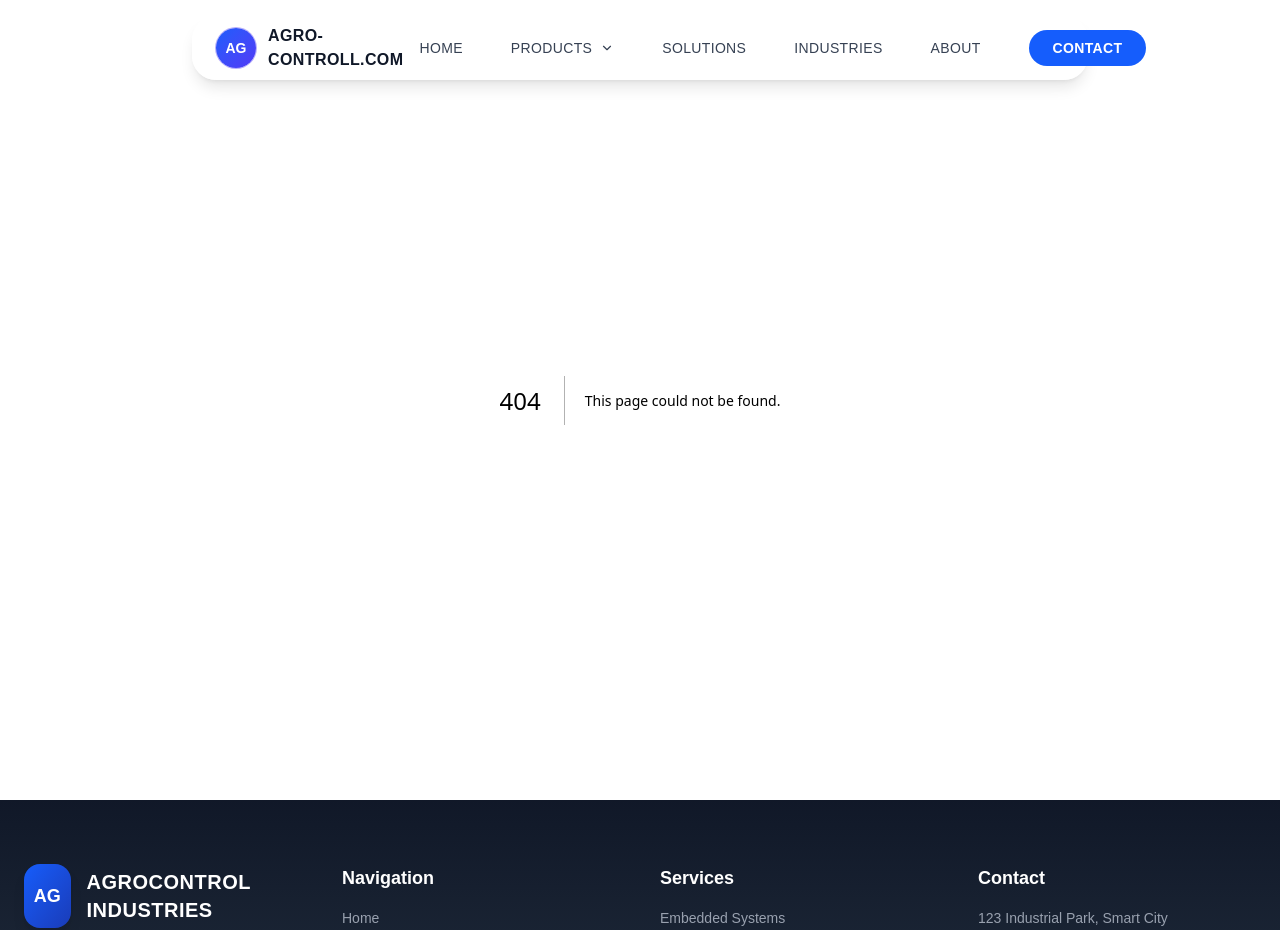
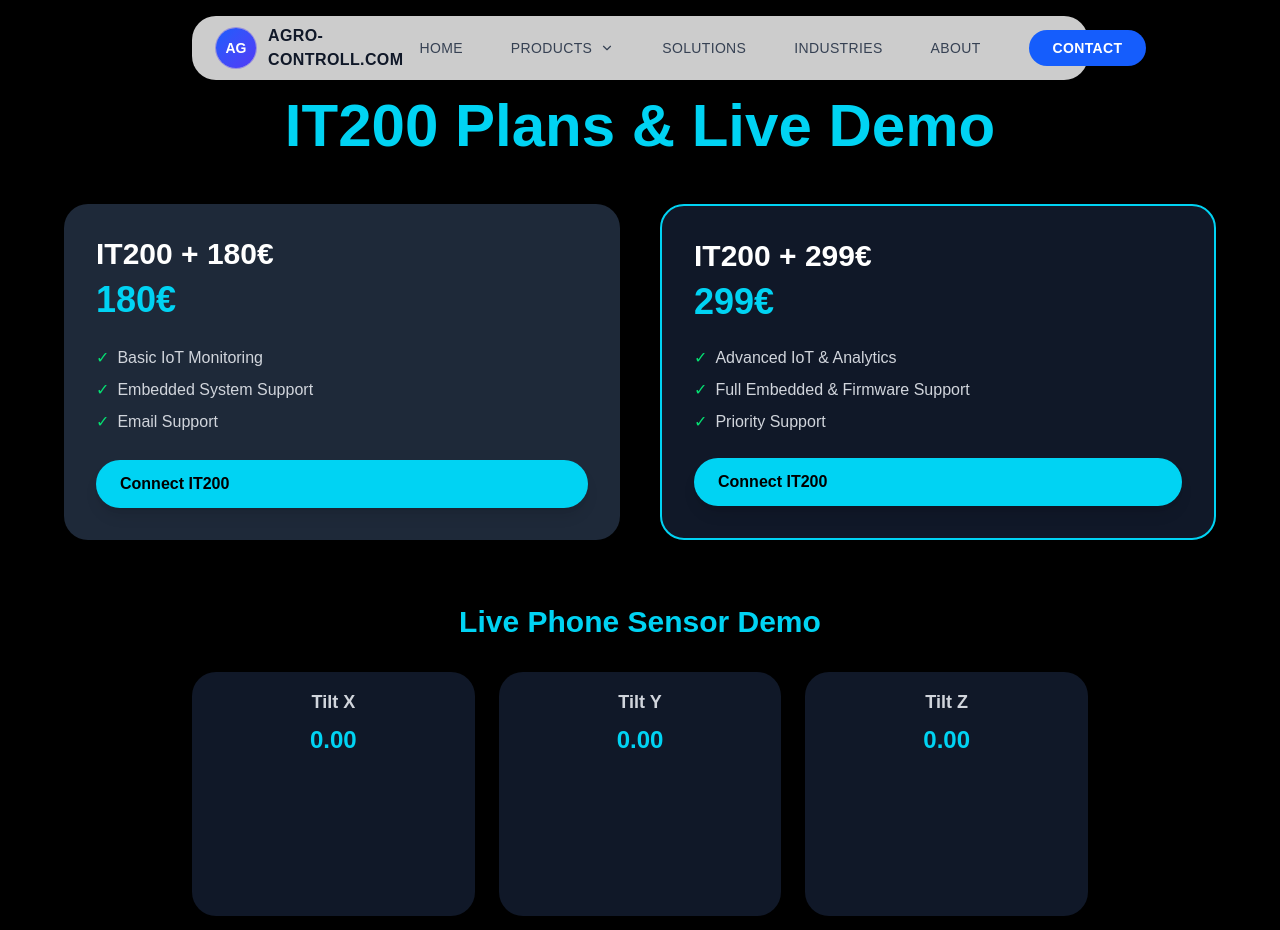
Before and after one commit to Bm8725/agrocontroll.com, a Next.js app: page /ifarm in a window 1280 px wide. Before the commit this address had no page. Shown: the top 930 px of the page. Built offline with nearby package versions, Linux system fonts and the light colour scheme.

Commit message:
Update chat add

```diff
--- a/package.json
+++ b/package.json
@@ -15,7 +15,8 @@
     "react": "19.2.1",
     "react-chartjs-2": "^5.3.1",
     "react-dom": "19.2.1",
-    "react-icons": "^5.5.0"
+    "react-icons": "^5.5.0",
+    "recharts": "^3.6.0"
   },
   "devDependencies": {
     "@tailwindcss/postcss": "^4",
--- a/src/app/header/header.js
+++ b/src/app/header/header.js
@@ -20,7 +20,7 @@ export default function Navbar() {
       submenu: [
         { title: "w200 ECO WASH CONTROLLER", href: "/w200-controller/" },
         { title: "iT200 ECO SMART TANK CONTROLLER", href: "/it200-controller/" },
-        { title: "iFARM MANAGEMENT ", href: "/404/" },
+        { title: "iFARM MANAGEMENT ", href: "/ifarm/" },
       ],
     },
     { title: "Solutions", href: "/" },
--- /dev/null
+++ b/src/app/ifarm/page.js
@@ -0,0 +1,130 @@
+"use client";
+
+import { useState, useEffect } from "react";
+import { motion } from "framer-motion";
+
+export default function IT200DashboardPlans() {
+  const plans = [
+    {
+      name: "IT200 + 180€",
+      price: "180€",
+      features: ["Basic IoT Monitoring", "Embedded System Support", "Email Support"],
+    },
+    {
+      name: "IT200 + 299€",
+      price: "299€",
+      features: ["Advanced IoT & Analytics", "Full Embedded & Firmware Support", "Priority Support"],
+      highlight: true,
+    },
+  ];
+
+  const [sensors, setSensors] = useState({
+    tiltX: 0,
+    tiltY: 0,
+    tiltZ: 0,
+  });
+
+  const [historyX, setHistoryX] = useState(Array(10).fill(0));
+  const [historyY, setHistoryY] = useState(Array(10).fill(0));
+  const [historyZ, setHistoryZ] = useState(Array(10).fill(0));
+
+  useEffect(() => {
+    function handleMotion(event) {
+      const x = event.accelerationIncludingGravity?.x ?? 0;
+      const y = event.accelerationIncludingGravity?.y ?? 0;
+      const z = event.accelerationIncludingGravity?.z ?? 0;
+
+      setSensors({ tiltX: x, tiltY: y, tiltZ: z });
+      setHistoryX((prev) => [...prev.slice(-9), x]);
+      setHistoryY((prev) => [...prev.slice(-9), y]);
+      setHistoryZ((prev) => [...prev.slice(-9), z]);
+    }
+
+    if (typeof window !== "undefined" && window.DeviceMotionEvent) {
+      window.addEventListener("devicemotion", handleMotion);
+    }
+
+    return () => {
+      if (typeof window !== "undefined" && window.DeviceMotionEvent) {
+        window.removeEventListener("devicemotion", handleMotion);
+      }
+    };
+  }, []);
+
+  const renderBars = (data, color) =>
+    data.map((v, i) => (
+      <motion.div
+        key={i}
+        initial={{ height: 0 }}
+        animate={{ height: Math.min(Math.abs(v) * 10, 100) }}
+        transition={{ duration: 0.3, type: "spring", stiffness: 120 }}
+        className={`flex-1 ${color} rounded`}
+      />
+    ));
+
+  const safeToFixed = (value) => (value != null ? value.toFixed(2) : "0.00");
+
+  return (
+    <main className="min-h-screen bg-black text-white px-6 py-24 flex flex-col items-center">
+      <h1 className="text-5xl md:text-6xl font-extrabold text-cyan-400 text-center mb-12">
+        IT200 Plans & Live Demo
+      </h1>
+
+      {/* Plans */}
+      <div className="grid md:grid-cols-2 gap-10 w-full max-w-6xl mb-16">
+        {plans.map((plan, i) => (
+          <motion.div
+            key={i}
+            whileHover={{ scale: 1.05, boxShadow: "0px 12px 24px rgba(0,255,255,0.4)" }}
+            className={`p-8 rounded-3xl shadow-lg flex flex-col justify-between ${
+              plan.highlight ? "border-cyan-400 border-2 bg-gray-900" : "border-gray-700 bg-gray-800"
+            }`}
+          >
+            <div className="mb-6">
+              <h3 className="text-3xl font-bold text-white mb-2">{plan.name}</h3>
+              <p className="text-4xl font-extrabold text-cyan-400">{plan.price}</p>
+            </div>
+
+            <ul className="mb-6 space-y-2 text-gray-300">
+              {plan.features.map((f, idx) => (
+                <li key={idx} className="before:content-['✓'] before:text-green-400 before:mr-2">
+                  {f}
+                </li>
+              ))}
+            </ul>
+
+            <motion.a
+              whileHover={{ scale: 1.05 }}
+              href="/connect-it200"
+              className="inline-block px-6 py-3 bg-cyan-400 text-black font-semibold rounded-full shadow-lg transition"
+            >
+              Connect IT200
+            </motion.a>
+          </motion.div>
+        ))}
+      </div>
+
+      {/* Live sensor demo */}
+      <div className="w-full max-w-4xl">
+        <h2 className="text-3xl font-bold text-center text-cyan-400 mb-8">Live Phone Sensor Demo</h2>
+        <div className="grid md:grid-cols-3 gap-6">
+          <div className="bg-gray-900 p-4 rounded-3xl shadow-lg flex flex-col items-center">
+            <h3 className="text-lg font-semibold text-gray-300 mb-2">Tilt X</h3>
+            <p className="text-2xl font-bold text-cyan-400 mb-4">{safeToFixed(sensors.tiltX)}</p>
+            <div className="w-full h-32 flex items-end gap-1">{renderBars(historyX, "bg-cyan-500")}</div>
+          </div>
+          <div className="bg-gray-900 p-4 rounded-3xl shadow-lg flex flex-col items-center">
+            <h3 className="text-lg font-semibold text-gray-300 mb-2">Tilt Y</h3>
+            <p className="text-2xl font-bold text-cyan-400 mb-4">{safeToFixed(sensors.tiltY)}</p>
+            <div className="w-full h-32 flex items-end gap-1">{renderBars(historyY, "bg-magenta-500")}</div>
+          </div>
+          <div className="bg-gray-900 p-4 rounded-3xl shadow-lg flex flex-col items-center">
+            <h3 className="text-lg font-semibold text-gray-300 mb-2">Tilt Z</h3>
+            <p className="text-2xl font-bold text-cyan-400 mb-4">{safeToFixed(sensors.tiltZ)}</p>
+            <div className="w-full h-32 flex items-end gap-1">{renderBars(historyZ, "bg-green-400")}</div>
+          </div>
+        </div>
+      </div>
+    </main>
+  );
+}
```
Also changed, not shown: 1 other file (tests, documents, lock files or other folders).
